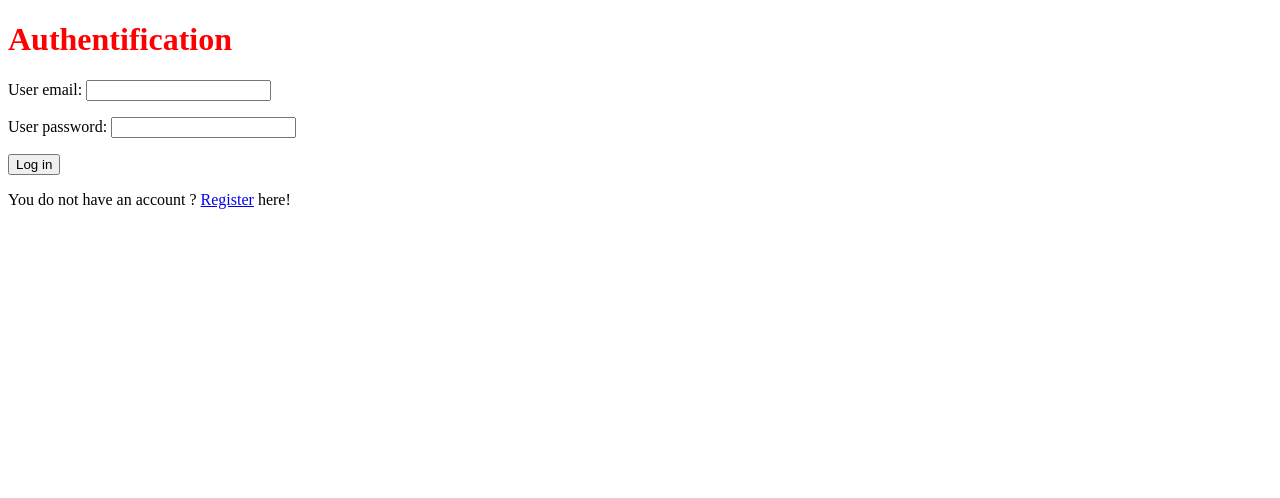
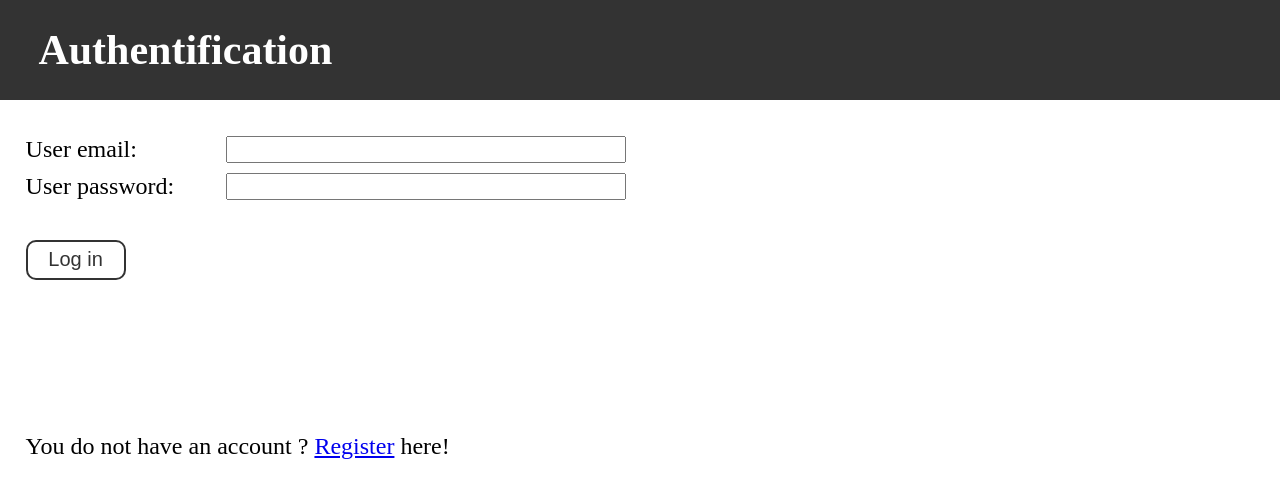
Before and after one commit to HugoEnguehard/b3-c2-django-callewaert-enguehard-fournier, a Django app: page /app_gestion_reservations/ in a window 1280 px wide. Shown: the top 498 px of the page. Run offline with Django 4.2, Linux system fonts and the light colour scheme.

Commit message:
login form v3.3 (CSS/HTML update)

```diff
--- a/gestion_reservation_aviation/app_gestion_reservations/static/login/style.css
+++ b/gestion_reservation_aviation/app_gestion_reservations/static/login/style.css
@@ -1,3 +1,70 @@
-h1 {
-    color:red;
+*{
+    margin: 0;
 }
+
+header {
+    color:#ffffff;
+    background-color: #333;
+    width: 100%;
+    min-height: 100px;
+    display: flex;
+    align-items: center;
+}
+header h1{
+    width: auto;
+    padding: 2% 0 2% 3%;
+    font-size: 42px;
+    text-align: left;
+    margin-block-start: 0;
+    margin-block-end: 0;
+}
+
+form, #texts p{
+    padding: 2% 0 0 2%;
+    font-size: 24px;
+}
+
+#texts {
+    margin-top: 10%;
+}
+#texts #error {
+    color: red;
+}
+
+form{
+    width: 80%;
+    max-width: 600px;
+}
+
+form p {
+    width: 100%;
+    display: flex;
+    margin-top: 10px;
+}
+
+form label{
+    width: 30%;
+    min-width: 200px;
+}
+
+form p input{
+    width: 70%;
+    min-width: 200px;
+}
+
+#submit {
+    border-radius: 10px;
+    border: solid 2px #333 ;
+    color: #333;
+    background-color: #ffffff;
+    width: 100px;
+    height: 40px;
+    font-size: 20px;
+    margin-top: 40px;
+}
+
+#submit:hover{
+    background-color: #333;
+    color: #ffffff;
+    cursor: pointer;
+}
--- a/gestion_reservation_aviation/app_gestion_reservations/templates/login/login.html
+++ b/gestion_reservation_aviation/app_gestion_reservations/templates/login/login.html
@@ -8,15 +8,21 @@
     <link rel="stylesheet" href="{% static 'login/style.css' %}">
 </head>
 <body>
+    <header>
         <h1>Authentification</h1>
+    </header>
+    <main>
         <form action method="POST">
             {% csrf_token %}
             {{ form.as_p }}
-        <input type="submit" value="Log in">
+            <input id="submit" type="submit" value="Log in">
         </form>
+        <div id="texts">
             {% block error_message %}
-        {% if error_message %}<p>{{ error_message }}</p>{% endif %}
+                {% if error_message %}<p id="error">{{ error_message }}</p>{% endif %}
             {% endblock %}
             <p>You do not have an account ? <a href="/app_gestion_reservations/register">Register<a> here!
+        </div>
+    </main>
 </body>
 </html>
--- a/gestion_reservation_aviation/app_gestion_reservations/views.py
+++ b/gestion_reservation_aviation/app_gestion_reservations/views.py
@@ -32,10 +32,10 @@ def login(request):
                     return response
                 else:
                     print("PASSWORD INCORRECT")
-                    return render(request, 'login/login.html', {'form': form, 'error_message': "Mot de passe incorrecte" })
+                    return render(request, 'login/login.html', {'form': form, 'error_message': "Incorrect password" })
             else:
                 print("NO SUCH USER")
-                return render(request, 'login/login.html', {'form': form, 'error_message': "Ce compte n'existe pas" })
+                return render(request, 'login/login.html', {'form': form, 'error_message': "This account doesn't exist" })
     else:
         # If the form method is not "POST" for some reason
         form = LoginForm
```
Lines whose indentation alone changed are shown as unchanged.
